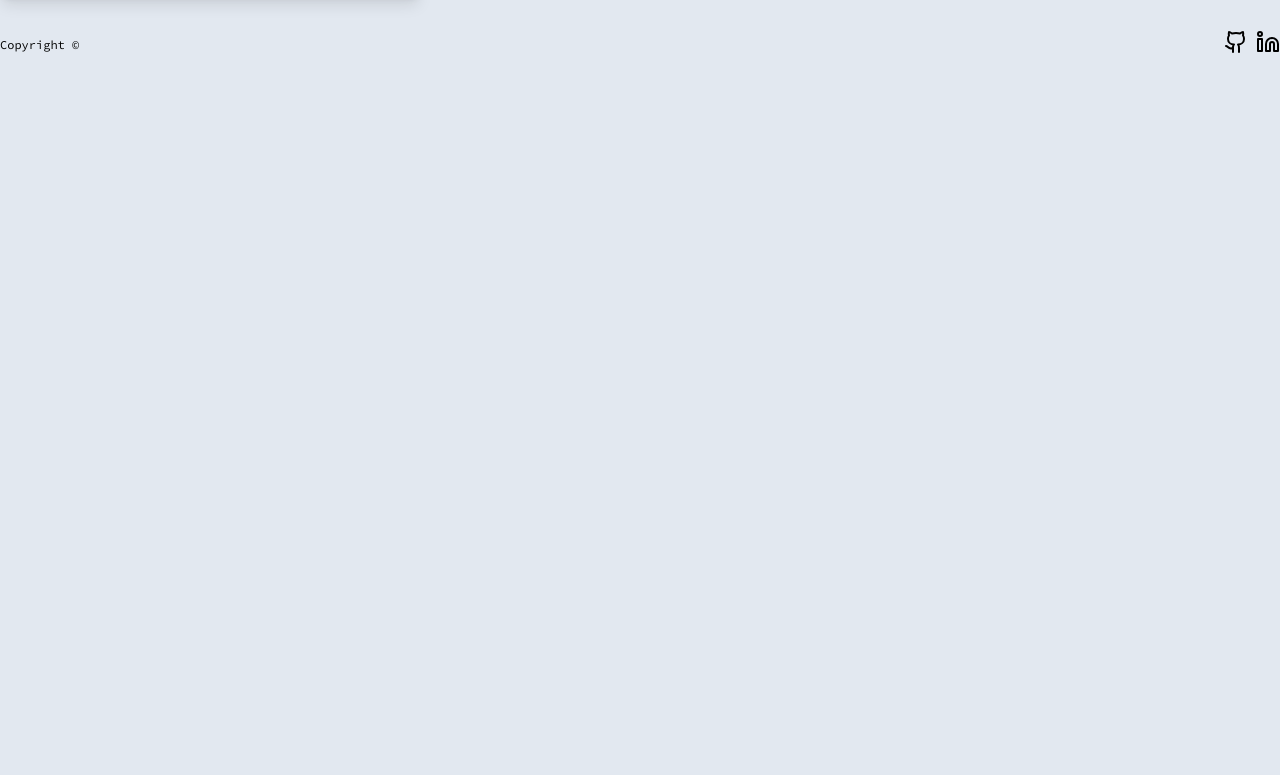
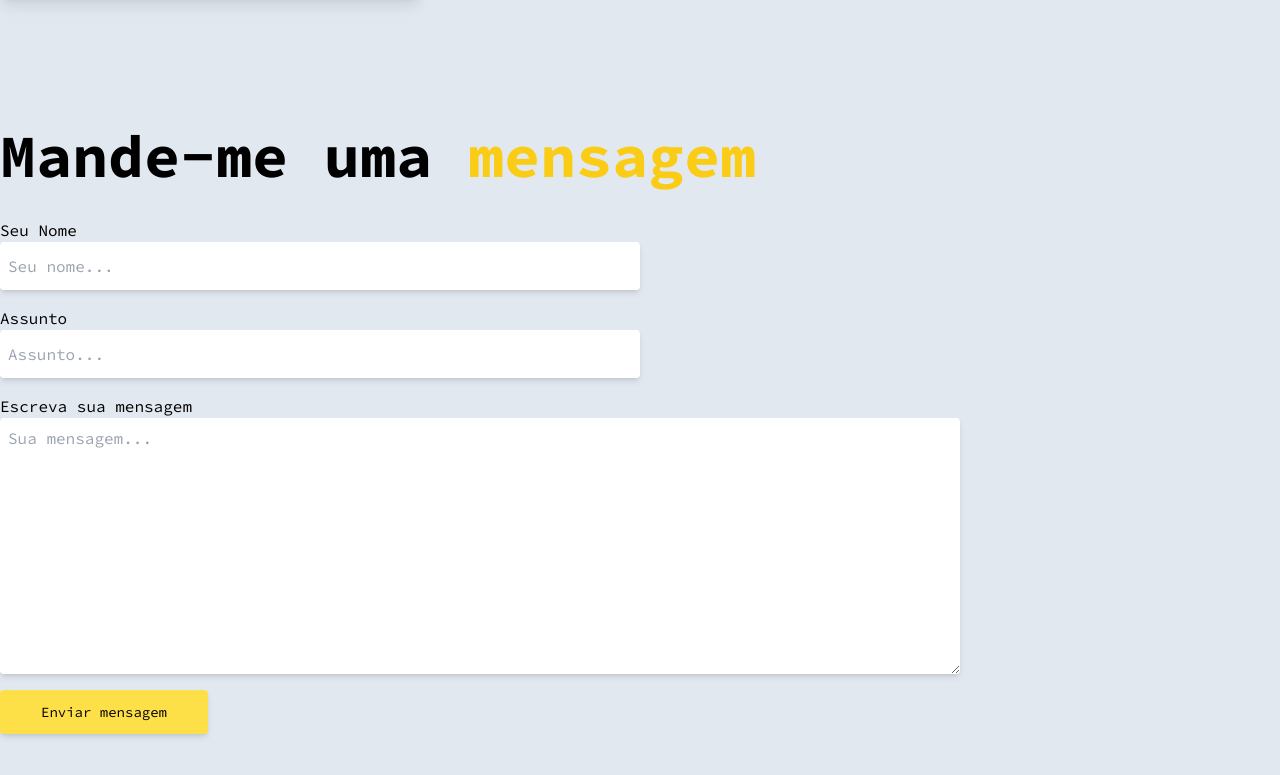
Before and after one commit to Luiz-Hen-Reis/portfolio, a Next.js app: page / in a window 1280 px wide. Shown: the part 1953-2728 px from the top of the page. Before the commit the page ends 2047 px from the top, so only its background shows below. Built offline with nearby package versions, Linux system fonts and the light colour scheme.

Commit message:
ContactForm

```diff
--- a/src/app/layout.tsx
+++ b/src/app/layout.tsx
@@ -20,7 +20,7 @@ export default function RootLayout({
 }) {
   return (
     <html lang="pt-BR">
-      <body className={`${sourceCodePro.className} bg-slate-200`}>
+      <body className={`${sourceCodePro.className} bg-slate-200 selection:bg-yellow-400`}>
         <DarkModeProvider>
           <ModalProvider>{children}</ModalProvider>
         </DarkModeProvider>
--- a/src/app/page.tsx
+++ b/src/app/page.tsx
@@ -1,6 +1,7 @@
 "use client";
 
 import {
+  ContactForm,
   Footer,
   Formation,
   Header,
@@ -28,6 +29,7 @@ export default function Home() {
           <main>
             <Formation />
             <Projects />
+            <ContactForm />
             <Footer />
           </main>
         </div>
--- /dev/null
+++ b/src/components/ContactForm/index.tsx
@@ -0,0 +1,44 @@
+import InputField from "../InputField";
+import SectionTitle from "../SectionTitle";
+
+export default function ContactForm() {
+  return (
+    <section className="mb-32" id="contact">
+      <SectionTitle>
+        Mande-me uma <span className="text-yellow-400">mensagem</span>
+      </SectionTitle>
+
+      <form className="flex flex-col gap-4">
+        <InputField
+          id="name"
+          label="Seu Nome"
+          placeholder="Seu nome..."
+          minLength={5}
+        />
+
+        <InputField
+          id="subject"
+          label="Assunto"
+          placeholder="Assunto..."
+          minLength={5}
+        />
+
+        <div className="flex flex-col">
+          <label htmlFor="message">Escreva sua mensagem</label>
+          <textarea
+            name="message"
+            id="message"
+            cols={30}
+            rows={10}
+            placeholder="Sua mensagem..."
+            className="outline-none shadow-md p-2 rounded lg:w-3/4 dark:text-black dark:bg-slate-200"
+          />
+        </div>
+
+        <button className="w-full text-center bg-yellow-300 p-3 rounded dark:text-white text-sm shadow-md lg:w-52 hover:bg-yellow-400/40 active:animate-ping">
+          Enviar mensagem
+        </button>
+      </form>
+    </section>
+  );
+}
--- /dev/null
+++ b/src/components/InputField/index.tsx
@@ -0,0 +1,21 @@
+type Props = {
+    label: string;
+    placeholder: string;
+    minLength?: number;
+    id: string;
+}
+
+export default function InputField({ label, placeholder, minLength, id }: Props) {
+  return (
+    <div className="flex flex-col">
+          <label htmlFor={id}>{label}</label>
+          <input
+            type="text"
+            id={id}
+            className="h-12 p-2 rounded outline-none shadow-md lg:w-2/4 dark:text-black dark:bg-slate-200"
+            placeholder={placeholder}
+            minLength={minLength}
+          />
+        </div>
+  )
+}
--- a/src/components/Modal/index.tsx
+++ b/src/components/Modal/index.tsx
@@ -35,6 +35,12 @@ export default function Modal() {
             >
               Projetos
             </a>
+            <a
+              href="#contact"
+              className="w-full text-center bg-yellow-300 p-3 rounded dark:text-white text-sm shadow-md" onClick={closeModal}
+            >
+              Contato
+            </a>
           </nav>
           <Footer />
         </div>
--- a/src/components/Navbar/index.tsx
+++ b/src/components/Navbar/index.tsx
@@ -13,6 +13,7 @@ export default function Navbar() {
         <div className="hidden sm:flex items-center gap-5 mx-4 text-lg">
           <a href="#formation" className="hover:underline">Formação</a>
           <a href="#projects" className="hover:underline">Projetos</a>
+          <a href="#contact" className="hover:underline">Contato</a>
         </div>
         <a href="https://github.com/Luiz-Hen-Reis" target="_blank" className="hover:animate-pulse">
           <Github />
--- a/src/components/Projects/index.tsx
+++ b/src/components/Projects/index.tsx
@@ -5,7 +5,7 @@ import projects from '@/utils/projects';
 
 export default function Projects() {
   return (
-    <section id="projects" className='mb-4'>
+    <section id="projects" className='mb-32'>
               <SectionTitle>
                 <span className="text-yellow-400">Meus</span> projetos
               </SectionTitle>
--- a/src/components/index.ts
+++ b/src/components/index.ts
@@ -4,5 +4,6 @@ import Projects from "./Projects";
 import Modal from "./Modal";
 import Footer from "./Footer";
 import ProgressBar from "./ProgressBar";
+import ContactForm from "./ContactForm";
 
-export { Header, Formation, Projects, Modal,  Footer, ProgressBar };
+export { Header, Formation, Projects, Modal,  Footer, ProgressBar, ContactForm };
```
